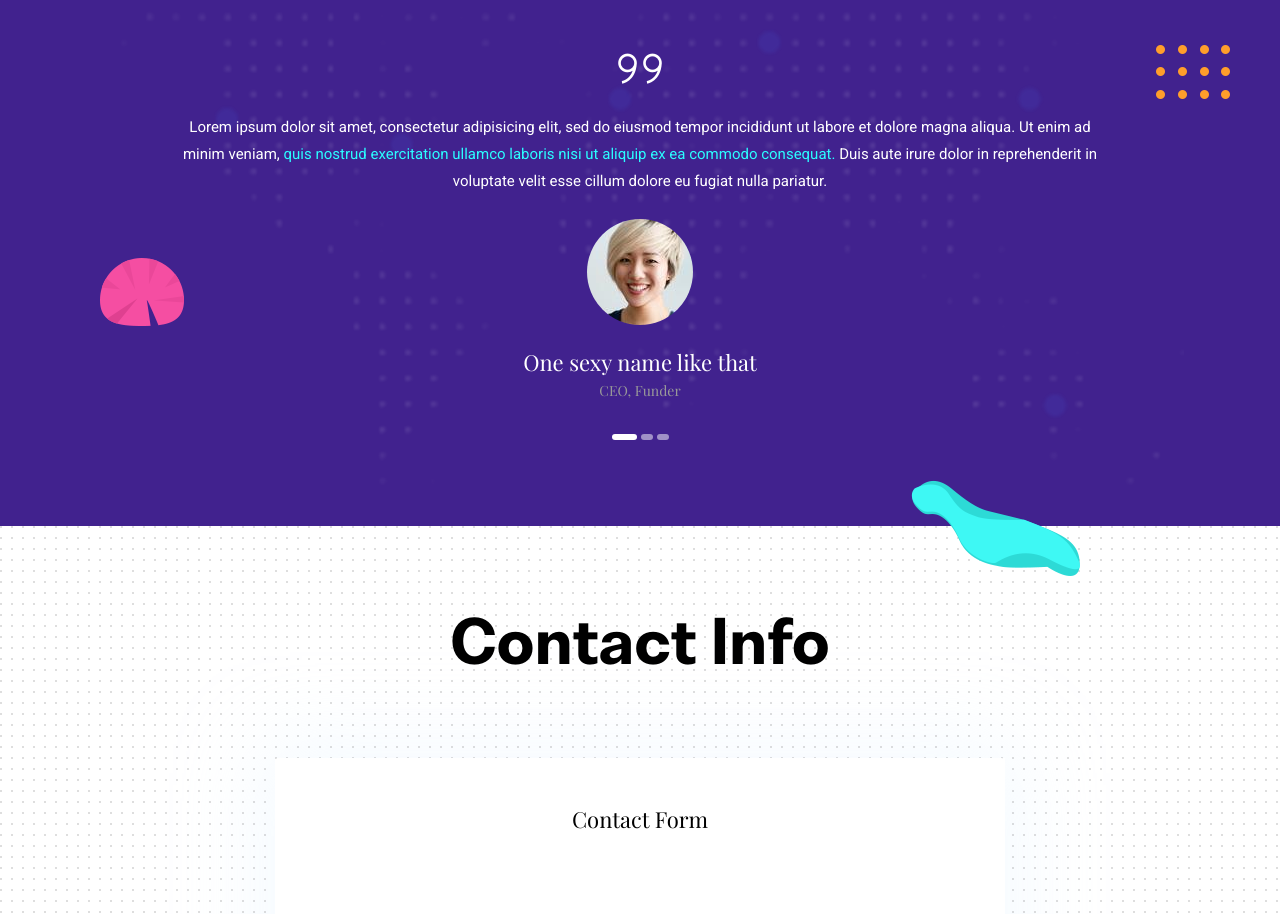
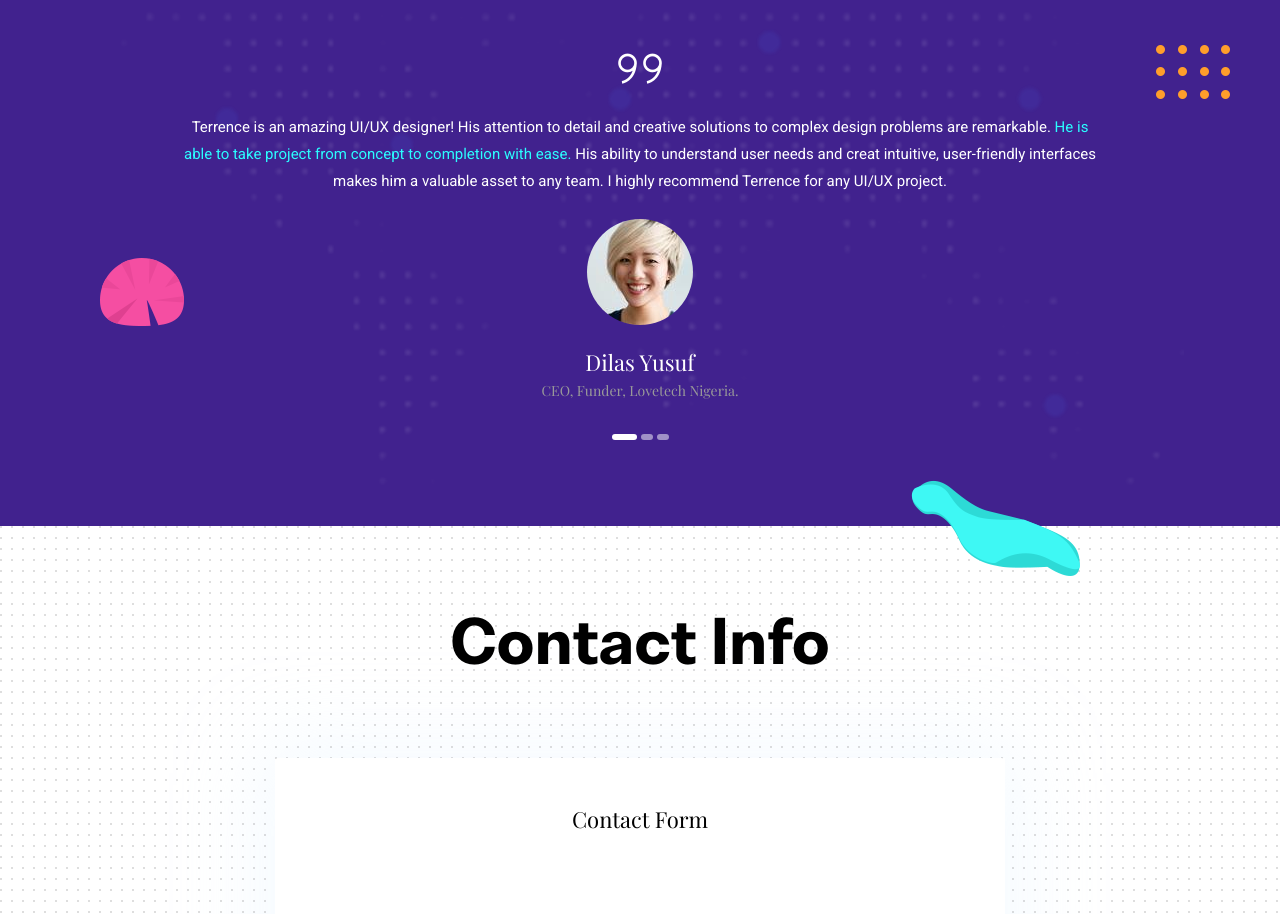
Before and after one commit to teaspoon016/Portfolio-by-Terrence, a plain HTML site: page index.html in a window 1280 px wide. Shown: the part 4765-5679 px from the top of the page. Drawn offline with nearby package versions, Linux system fonts and the light colour scheme; files that its build step writes are made by us from their sources; files whose address does not match are found by name.

Commit message:
Changed on testimonial. (First one)

```diff
--- a/index.html
+++ b/index.html
@@ -380,14 +380,11 @@
         <!-- slider-item -->
         <div class="text-center testimonial-content">
           <i class="ti-quote-right text-white icon mb-4 d-inline-block"></i>
-          <p class="text-white mb-4">Lorem ipsum dolor sit amet, consectetur adipisicing elit, sed do eiusmod tempor
-            incididunt ut labore et dolore magna aliqua. Ut enim ad minim veniam, <strong>quis nostrud exercitation
-              ullamco laboris nisi ut aliquip ex ea commodo consequat.</strong> Duis aute irure dolor in reprehenderit
-            in voluptate velit esse cillum dolore eu fugiat nulla pariatur.</p>
+          <p class="text-white mb-4">Terrence is an amazing UI/UX designer! His attention to detail and creative solutions to complex design problems are remarkable. <strong>He is able to take project from concept to completion with ease.</strong> His ability to understand user needs and creat intuitive, user-friendly interfaces makes him a valuable asset to any team. I highly recommend Terrence for any UI/UX project.</p>
           <img class="img-fluid rounded-circle mb-4 d-inline-block" src="images/testimonial/client-1.png"
             alt="client-image">
-          <h4 class="text-white">One sexy name like that</h4>
-          <h6 class="text-light mb-4">CEO, Funder</h6>
+          <h4 class="text-white">Dilas Yusuf</h4>
+          <h6 class="text-light mb-4">CEO, Funder, Lovetech Nigeria.</h6>
         </div>
         <!-- slider-item -->
         <div class="text-center testimonial-content">
```
